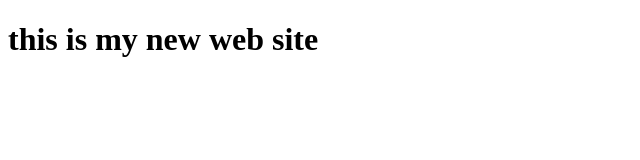
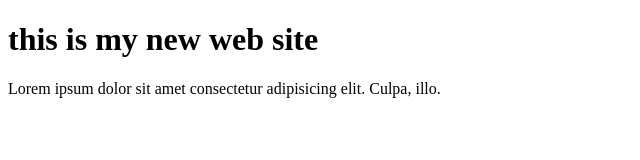
Before and after one commit to hasnatarman/mt-new-websit, a plain HTML site: page index.html in a window 1280 px wide. Shown: the whole page, without its empty margins (0-640 px from the left). Drawn offline with Linux system fonts and the light colour scheme.

Commit message:
monir vai bolod

```diff
--- a/index.html
+++ b/index.html
@@ -8,5 +8,6 @@
 </head>
 <body>
     <h1>this is my new web site </h1>
+    <p>Lorem ipsum dolor sit amet consectetur adipisicing elit. Culpa, illo.</p>
 </body>
 </html>
```
